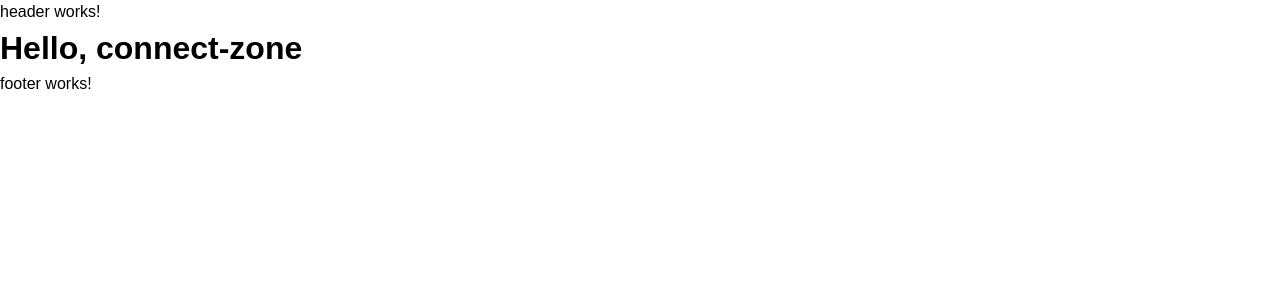
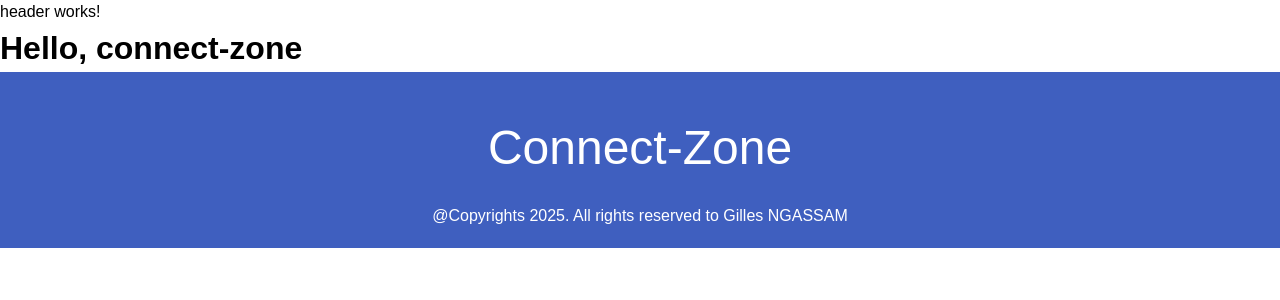
Before and after one commit to NanmegniNgassam/connect-zone, an Angular app: page / in a window 1280 px wide. Shown: the top 300 px of the page. Built offline with nearby package versions, Linux system fonts and the light colour scheme.

Commit message:
Dev: Developping Footer component

```diff
--- a/src/app/shared/components/footer/footer.component.html
+++ b/src/app/shared/components/footer/footer.component.html
@@ -1 +1,8 @@
-<p>footer works!</p>
+<footer>
+  <div class="title">Connect-Zone</div>
+
+  <p class="copyrights">
+    @Copyrights {{ currentDate.getFullYear() }}. All rights reserved to
+    <a href="https://gillesngassam.com/" target="_blank">Gilles NGASSAM</a>
+  </p>
+</footer>
--- a/src/app/shared/components/footer/footer.component.scss
+++ b/src/app/shared/components/footer/footer.component.scss
@@ -0,0 +1,20 @@
+footer {
+  background: var(--main-color);
+  color: white;
+  padding: calc(var(--spacing-unit)*4) calc(var(--spacing-unit)*8);
+
+  .title {
+    text-align: center;
+    font-size: 3rem;
+    margin: calc(var(--spacing-unit)*4) 0;
+  }
+
+  .copyrights {
+    text-align: center;
+
+    a {
+      text-decoration: none;
+      color: white;
+    }
+  }
+}
--- a/src/app/shared/components/footer/footer.component.ts
+++ b/src/app/shared/components/footer/footer.component.ts
@@ -1,9 +1,12 @@
 import { Component } from '@angular/core';
+import { RouterLink } from '@angular/router';
 
 @Component({
   selector: 'app-footer',
-  imports: [],
+  imports: [RouterLink],
   templateUrl: './footer.component.html',
   styleUrl: './footer.component.scss',
 })
-export class FooterComponent {}
+export class FooterComponent {
+  currentDate = new Date();
+}
```
